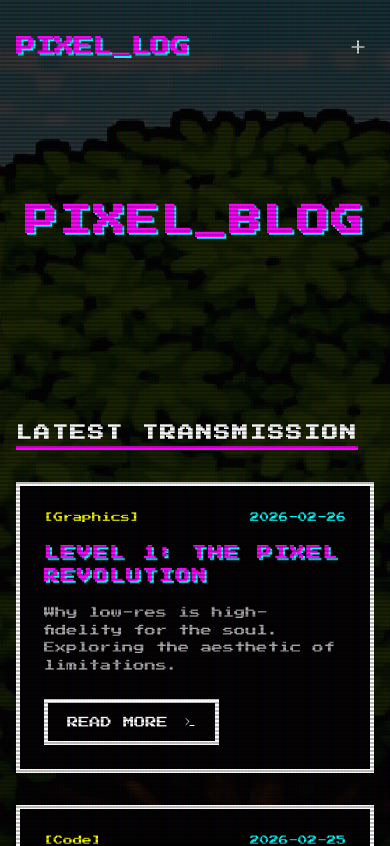
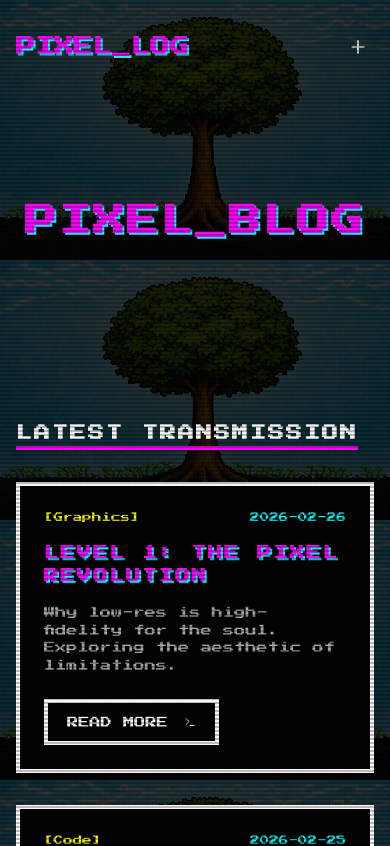
Before and after one commit to pseudodev3/pixel-blog, a React (Vite) app: page / in a window 390 px wide. Shown: the top 846 px of the page. Built offline with nearby package versions, Linux system fonts and the light colour scheme; the HTML template or start-up script is replaced by a standard one.

Commit message:
style: fix mobile background zoom by using 100% width scaling

```diff
--- a/src/index.css
+++ b/src/index.css
@@ -119,6 +119,8 @@ body {
 @media (max-width: 600px) {
   body {
     background-attachment: scroll;
+    background-size: 100% auto;
+    background-repeat: repeat;
     background-position: center top;
   }
 
```
